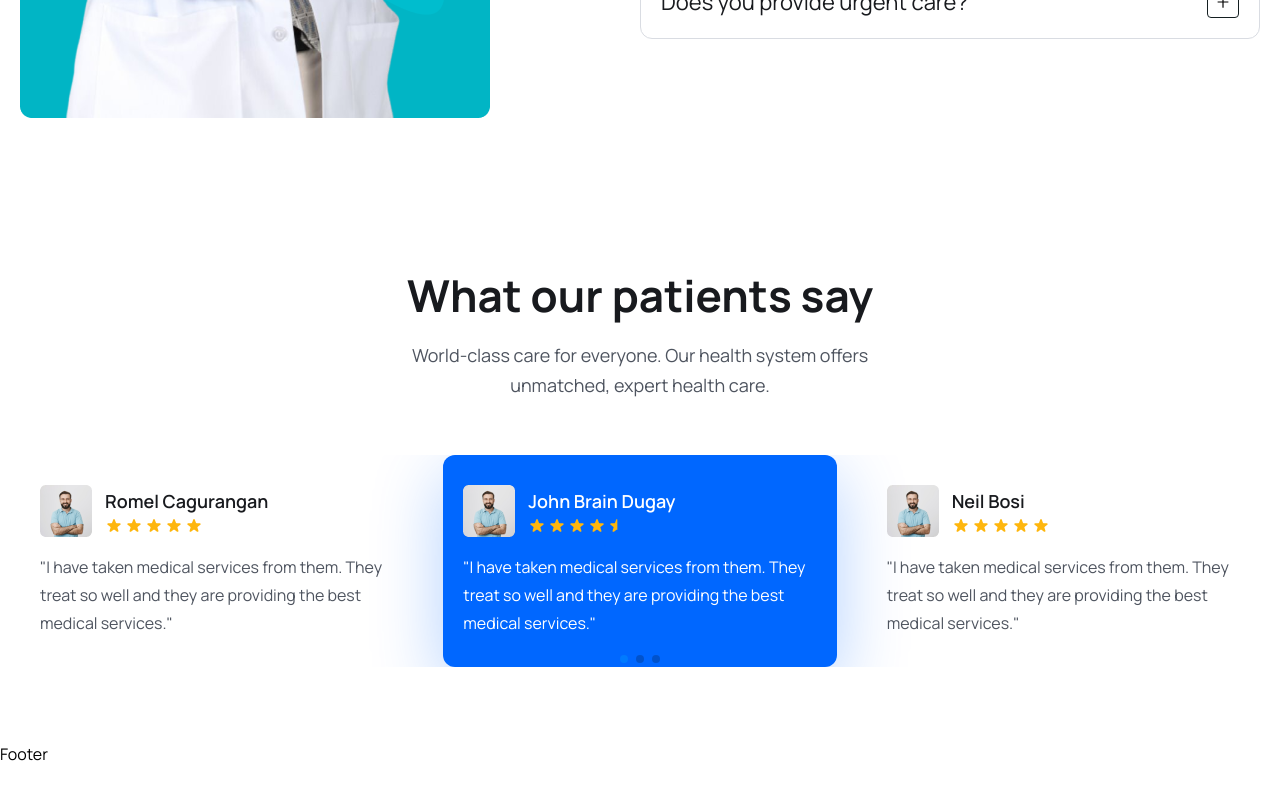
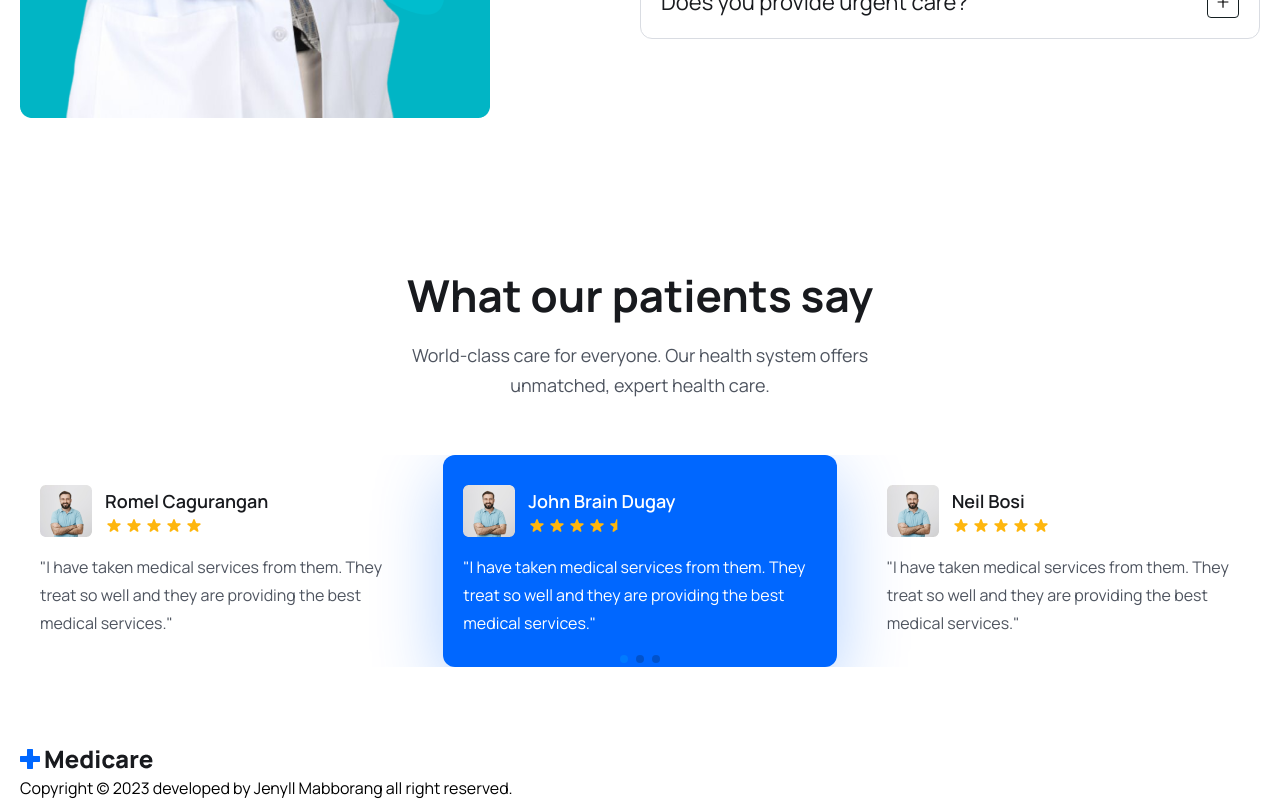
Before and after one commit to Jennovator/Medicare-Booking, a React (Vite) app in the folder client/: page / in a window 1280 px wide. Shown: the part 5357-6157 px from the top of the page. Before the commit the page ends 6123 px from the top, so only its background shows below. Built offline with nearby package versions, Linux system fonts and the light colour scheme; the HTML template or start-up script is replaced by a standard one.

Commit message:
#Update: added footer content

```diff
--- a/client/src/components/Footer/Footer.jsx
+++ b/client/src/components/Footer/Footer.jsx
@@ -1,8 +1,29 @@
 import React from 'react';
+import { Link } from 'react-router-dom';
+import { logo } from '../../assets';
+import { socialLinks, quickLinks01, quickLinks02, quickLinks03 } from '../../constants';
 
 const Footer = () => {
+
+  const year = new Date().getFullYear();
+
   return (
-    <div>Footer</div>
+    <footer>
+      <div className="container">
+        <div>
+          <div>
+            <img src={logo} alt='Medicare'/>
+            <p>
+              Copyright © {year} developed by Jenyll Mabborang all right reserved.
+            </p>
+
+            <div>
+
+            </div>
+          </div>
+        </div>
+      </div>
+    </footer>
   )
 }
 
```
